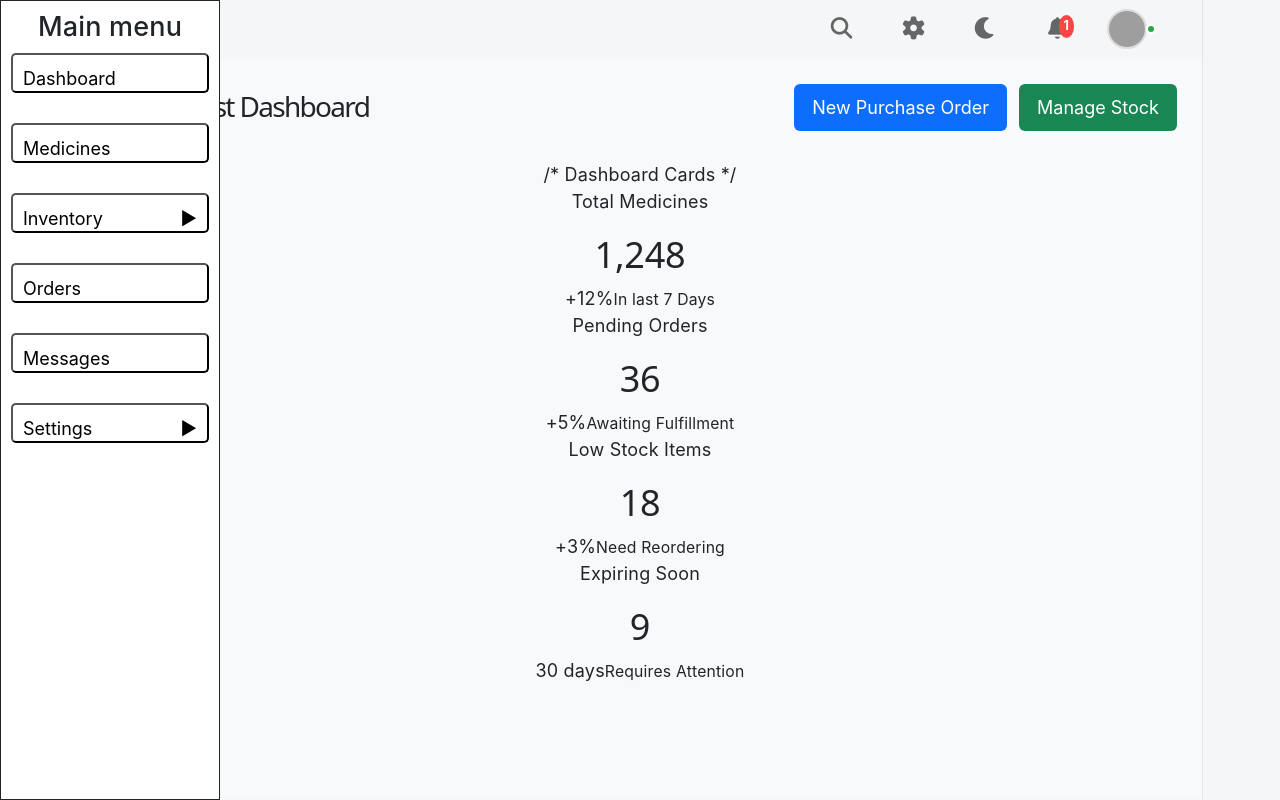
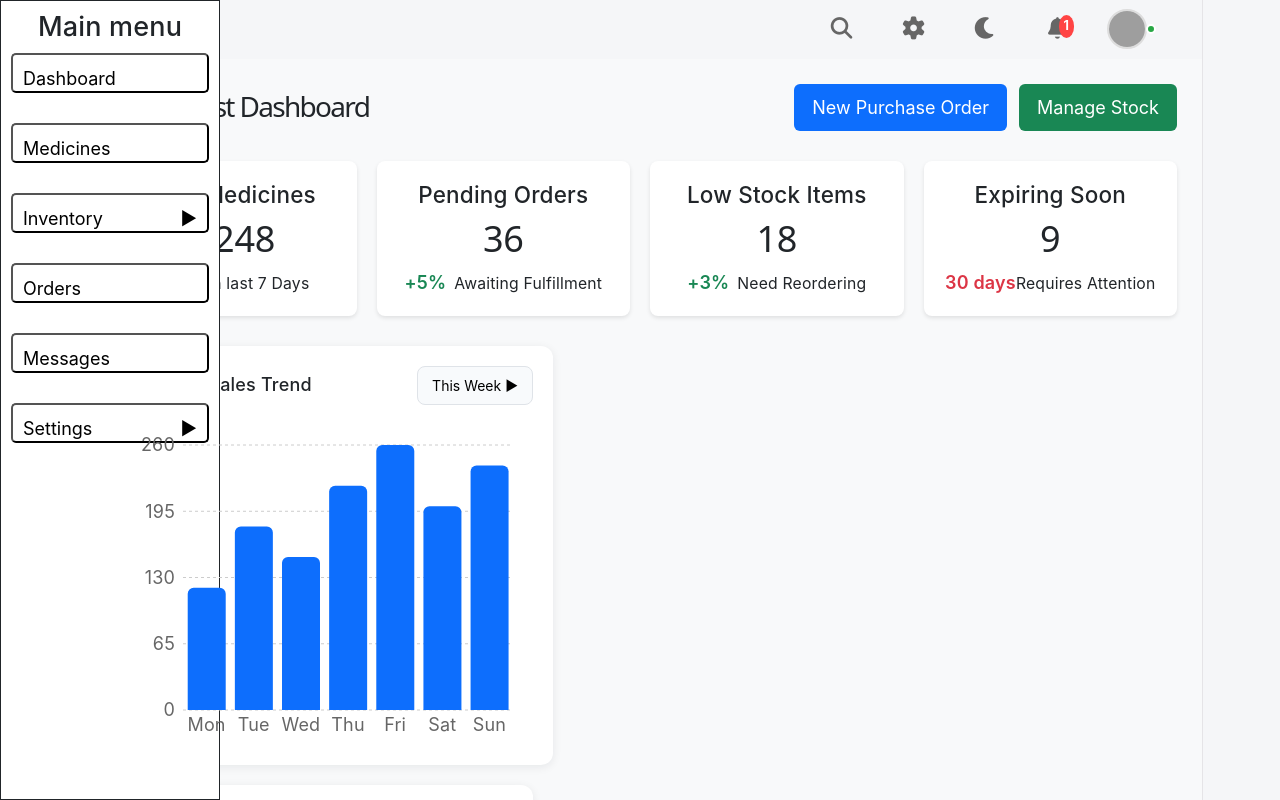
Before and after one commit to vijaysoni9097-stack/erp, a React (Vite) app: page /dashboard in a window 1280 px wide. Built offline with nearby package versions, Linux system fonts and the light colour scheme; grey boxes are pictures that could not be loaded.

Commit message:
updated dashboard

```diff
--- a/package.json
+++ b/package.json
@@ -15,7 +15,8 @@
     "bootstrap": "^5.3.8",
     "react": "^19.2.8",
     "react-dom": "^19.2.8",
-    "react-router-dom": "^7.18.4"
+    "react-router-dom": "^7.18.4",
+    "recharts": "^3.10.1"
   },
   "devDependencies": {
     "@types/react": "^19.2.18",
--- a/src/App.css
+++ b/src/App.css
@@ -30,7 +30,7 @@ body {
 .app-body {
   display: flex;
   flex: 1;
-  overflow: hidden;
+  overflow: visible;
 }
 
 .sidebar {
@@ -40,7 +40,7 @@ body {
 .main-content {
   flex: 1;
   overflow-y: auto;
-  overflow-x: hidden;
+  overflow-x: visible;
   display: flex;
   flex-direction: column;
 }
--- a/src/pages/Dashboard.jsx
+++ b/src/pages/Dashboard.jsx
@@ -1,67 +1,182 @@
-import React from "react";
+import React, { useState } from "react";
 import "../styles/dashboard.css";
+import {
+  BarChart,
+  Bar,
+  XAxis,
+  YAxis,
+  CartesianGrid,
+  Tooltip,
+  ResponsiveContainer,
+} from "recharts";
+import {
+  PieChart,
+  Pie,
+  Cell,
+  Legend
+} from "recharts";
+
+
+const salesData = [
+  { name: "Mon", sales: 120 },
+  { name: "Tue", sales: 180 },
+  { name: "Wed", sales: 150 },
+  { name: "Thu", sales: 220 },
+  { name: "Fri", sales: 260 },
+  { name: "Sat", sales: 200 },
+  { name: "Sun", sales: 240 },
+];
+
+
+
+ const data = [
+    { name: "Tablets", value: 80},
+    { name: "Capsules", value: 24},
+    { name: "Others", value: 8 },
+    {name: "injectables", value: 14},
+    {name: "syrups", value: 16}
+  ];
+
+const pieColors = ["#0d6efd", "#198754", "#ffc107", "#dc3545", "#6f42c1"];
 
 function Dashboard() {
+  const [open, setOpen] = useState(false);
+
   return (
     <div className="dashboard-page">
-
       <div className="dashboard-header">
-
         <h1>Pharmacist Dashboard</h1>
 
         <div className="dashboard-buttons">
-          <button className="purchase-btn">
+          <button
+            type="button"
+            className="purchase-btn"
+            onClick={() => (window.location.href = "/purchase-orders")}
+          >
             New Purchase Order
           </button>
 
-          <button className="stock-btn">
+          <button
+            type="button"
+            className="stock-btn"
+            onClick={() => (window.location.href = "/stock-management")}
+          >
             Manage Stock
           </button>
         </div>
-
       </div>
 
-                                                   /* Dashboard Cards */
-
-
       <div className="dashboard-cards">
-
-
         <div className="dashboard-card">
-    <p>Total Medicines</p>
+          <h5>Total Medicines</h5>
           <h2>1,248</h2>
           <span className="positive">+12%</span>
           <small>In last 7 Days</small>
         </div>
 
-
-
         <div className="dashboard-card">
-    <p>Pending Orders</p>
+          <h5>Pending Orders</h5>
           <h2>36</h2>
           <span className="positive">+5%</span>
           <small>Awaiting Fulfillment</small>
         </div>
 
-
-
         <div className="dashboard-card">
-    <p>Low Stock Items</p>
+          <h5>Low Stock Items</h5>
           <h2>18</h2>
           <span className="positive">+3%</span>
           <small>Need Reordering</small>
         </div>
 
-
-
         <div className="dashboard-card">
-    <p>Expiring Soon</p>
+          <h5>Expiring Soon</h5>
           <h2>9</h2>
           <span className="days">30 days</span>
           <small>Requires Attention</small>
         </div>
+      </div>
 
+      <div className="bar-chart-container">
+        <div className="chart-header">
+          <h5>Medicine Sales Trend</h5>
+
+          <div className="chart-filter">
+            <button type="button" className="filter-button" onClick={() => setOpen(!open)}>
+              This Week <span>{open ? "▼" : "▶"}</span>
+            </button>
+
+            {open && (
+              <div className="dropdown-menu">
+                <button type="button">This Week</button>
+                <button type="button">This Month</button>
+                <button type="button">This Year</button>
               </div>
+            )}
+          </div>
+        </div>
+
+        <div className="chart-wrapper">
+          <ResponsiveContainer width="100%" height="100%">
+            <BarChart data={salesData} margin={{ top: 20, right: 20, left: 0, bottom: 5 }}>
+              <CartesianGrid strokeDasharray="3 3" vertical={false} />
+              <XAxis dataKey="name" tickLine={false} axisLine={false} />
+              <YAxis tickLine={false} axisLine={false} />
+              <Tooltip />
+              <Bar dataKey="sales" fill="#0d6efd" radius={[6, 6, 0, 0]} />
+            </BarChart>
+          </ResponsiveContainer>
+        </div>
+      </div>
+
+
+
+
+
+      <div className="pie-chart-container">
+        <div className="pie-chart-header">
+          <h5>Medicine Distribution</h5>
+        </div>
+
+        <div className="pie-chart-wrapper">
+          <ResponsiveContainer width="100%" height="100%">
+            <PieChart>
+              <Pie
+                data={data}
+                dataKey="value"
+                nameKey="name"
+                cx="50%"
+                cy="50%"
+                outerRadius={90}
+                innerRadius={38}
+                paddingAngle={2}
+                label
+              >
+                {data.map((entry, index) => (
+                  <Cell
+                    key={`${entry.name}-${index}`}
+                    fill={pieColors[index % pieColors.length]}
+                    stroke="#ffffff"
+                    strokeWidth={2}
+                  />
+                ))}
+              </Pie>
+
+              <Tooltip />
+              <Legend />
+            </PieChart>
+          </ResponsiveContainer>
+        </div>
+      </div>
+
+
+
+
+
+
+
+
+
+
 
 
 
--- a/src/styles/dashboard.css
+++ b/src/styles/dashboard.css
@@ -1,36 +1,156 @@
-.dashboard-page
- {
+.dashboard-page {
   padding: 25px;
   background-color: #f8f9fa;
   min-height: calc(100vh - 60px);
 }
- .dashboard-header
-  {
+
+.dashboard-header {
   display: flex;
-    justify-content: space-between; align-items:center;
+  justify-content: space-between;
+  align-items: center;
   margin-bottom: 30px;
 }
-.dashboard-header h1
-{
-    font-size: 28px; margin: 0;
+
+.dashboard-header h1 {
+  font-size: 28px;
+  margin: 0;
 }
-.dashboard-buttons
-{
-display: flex; gap: 12px;
+
+.dashboard-buttons {
+  display: flex;
+  gap: 12px;
 }
-.dashboard-buttons button
- {
+
+.dashboard-buttons button {
   padding: 10px 18px;
-     border: none; border-radius: 6px;
+  border: none;
+  border-radius: 6px;
   cursor: pointer;
 }
-.purchase-btn
-{
+
+.purchase-btn {
   background-color: #0d6efd;
   color: white;
 }
-.stock-btn
-{
+
+.stock-btn {
   background-color: #198754;
   color: white;
 }
+
+.dashboard-cards {
+  display: flex;
+  gap: 20px;
+  margin-bottom: 30px;
+}
+
+.dashboard-card {
+  flex: 1;
+  background-color: white;
+  padding: 20px;
+  border-radius: 8px;
+  box-shadow: 0 2px 4px rgba(0, 0, 0, 0.1);
+}
+
+.bar-chart-container {
+  background: #fff;
+  border-radius: 12px;
+  box-shadow: 0 2px 10px rgba(15, 23, 42, 0.08);
+  padding: 20px;
+  width: 450px;
+  box-sizing: border-box;
+}
+
+.chart-header {
+  display: flex;
+  justify-content: space-between;
+  align-items: center;
+  margin-bottom: 20px;
+}
+
+.chart-header h5 {
+  margin: 0;
+  font-size: 18px;
+}
+
+.chart-filter {
+  position: relative;
+  z-index: 10;
+}
+
+.filter-button {
+  border: 1px solid #dfe3e8;
+  background: #f8fafc;
+  padding: 8px 14px;
+  border-radius: 8px;
+  cursor: pointer;
+  font-size: 14px;
+}
+
+.dropdown-menu {
+  position: absolute;
+  top: 42px;
+  right: 0;
+  background: #fff;
+  border: 1px solid #e5e7eb;
+  border-radius: 8px;
+  box-shadow: 0 8px 18px rgba(15, 23, 42, 0.08);
+  display: flex;
+  flex-direction: column;
+  min-width: 140px;
+  z-index: 20;
+}
+
+.dropdown-menu button {
+  background: transparent;
+  border: none;
+  padding: 10px 12px;
+  text-align: left;
+  cursor: pointer;
+}
+
+.dropdown-menu button:hover {
+  background: #f3f4f6;
+}
+
+.chart-wrapper {
+  width: 100%;
+  height: 320px;
+}
+
+.pie-chart-container {
+  margin-top: 20px;
+  background: #fff;
+  border-radius: 12px;
+  box-shadow: 0 2px 10px rgba(15, 23, 42, 0.08);
+  padding: 20px;
+  width: 100%;
+  max-width: 430px;
+  box-sizing: border-box;
+}
+
+.pie-chart-header {
+  margin-bottom: 12px;
+}
+
+.pie-chart-header h5 {
+  margin: 0;
+  font-size: 18px;
+}
+
+.pie-chart-wrapper {
+  width: 100%;
+  height: 300px;
+}
+
+.positive {
+  color: #198754;
+  font-weight: 600;
+  display: inline-block;
+  margin-right: 8px;
+}
+
+.days {
+  color: #dc3545;
+  font-weight: 600;
+}
```
Also changed, not shown: 1 other file (tests, documents, lock files or other folders). Lines whose indentation alone changed are shown as unchanged.
